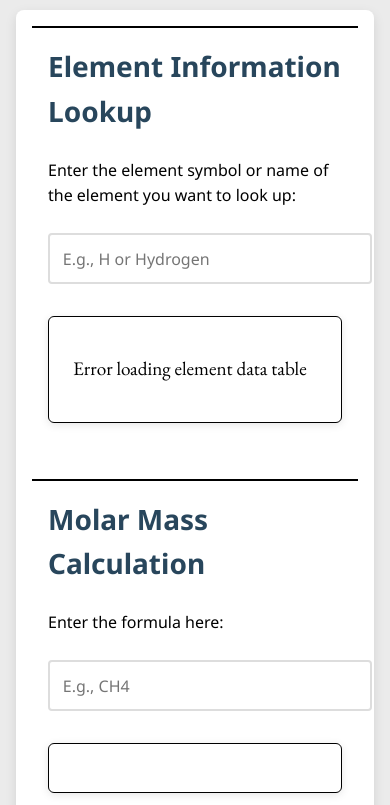
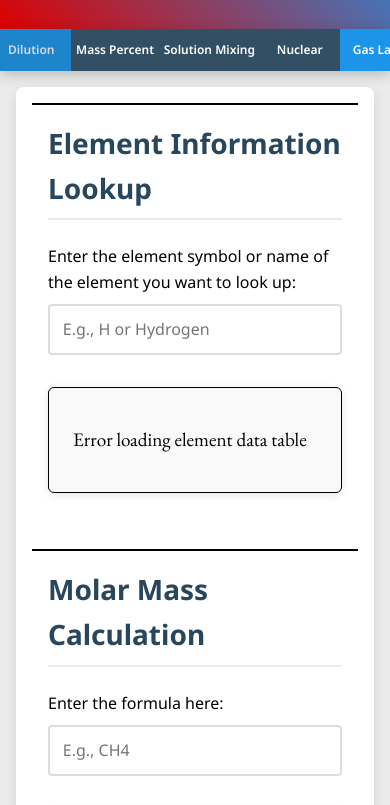
Before and after one commit to richie-rich90454/Chemistry-Utility, a website: page index.html in a window 390 px wide. Shown: the part 118-923 px from the top of the page. Drawn offline with nearby package versions, Linux system fonts and the light colour scheme; no server answers.

Commit message:
added a navbar for better navigation

```diff
--- a/index.html
+++ b/index.html
@@ -54,39 +54,98 @@
                 --text-dark: #000;
                 --accent-color: #4CAF50;
                 --shadow-color: rgba(0, 0, 0, .1);
+                --nav-height: 70px;
+            }
+            *{
+                margin: 0;
+                padding: 0;
+                box-sizing: border-box;
             }
             body{
                 font-family: "Noto Sans", sans-serif;
-                margin: 0;
-                padding: 0;
                 background-color: var(--light-gray);
                 color: var(--text-dark);
                 line-height: 1.6;
+            }
+            header{
+                background: linear-gradient(45deg, var(--primary-red), var(--primary-blue));
+                padding: 2rem;
+                text-align: center;
+                box-shadow: 0 4px 12px var(--shadow-color);
             }
             h1{
                 font-family: "Noto Sans", sans-serif;
                 color: #FFF;
                 font-size: 3.5rem;
-                background: linear-gradient(45deg, var(--primary-red), var(--primary-blue));
-                margin: 0 0 1rem 0;
-                padding: 2rem;
-                text-align: center;
+                margin: 0;
                 text-shadow: 2px 2px 4px rgba(0, 0, 0, .3);
             }
-            h2{
-                font-family: "Noto Sans", sans-serif;
-                font-size: 1.75rem;
-                margin: 0 0 1.5rem 0;
-                color: var(--dark-blue);
+            .tagline{
+                color: #FFF;
+                font-size: 1.2rem;
+                margin-top: .5rem;
+                opacity: .9;
             }
-            #footer{
-                font-family: "Noto Sans", sans-serif;
+            nav{
+                background-color: var(--dark-blue);
+                position: sticky;
+                top: 0;
+                z-index: 100;
+                box-shadow: 0 4px 12px rgba(0, 0, 0, .2);
+            }
+            .nav-container{
+                max-width: 1400px;
+                margin: 0 auto;
+                padding: 0 20px;
+                overflow-x: auto;
+                -webkit-overflow-scrolling: touch;
+            }
+            nav ul{
+                display: flex;
+                justify-content: center;
+                list-style-type: none;
+                margin: 0;
+                padding: 0;
+            }
+            nav li{
+                flex: 0 0 auto;
+                min-width: 120px;
                 text-align: center;
-                background-color: var(--dark-blue);
+            }
+            nav a{
+                display: block;
                 color: #FFF;
-                padding: 2rem;
-                margin-top: 2rem;
+                text-decoration: none;
+                padding: 1rem .5rem;
+                transition: all .3s ease;
                 font-size: .9rem;
+                text-align: center;
+                white-space: nowrap;
+                font-weight: 600;
+                position: relative;
+                overflow: hidden;
+                background-color: rgba(255, 255, 255, .05);
+            }
+            nav a::before{
+                content: '';
+                position: absolute;
+                bottom: 0;
+                left: 0;
+                width: 100%;
+                height: 0;
+                background-color: var(--primary-blue);
+                transition: height .3s ease;
+                z-index: -1;
+            }
+            nav a:hover::before, nav a:focus::before{
+                height: 100%;
+            }
+            nav a.active{
+                background-color: var(--primary-blue);
+            }
+            nav a.active::before{
+                height: 100%;
+                background-color: var(--primary-red);
             }
             #main{
                 font-family: "Noto Sans", sans-serif;
@@ -102,9 +161,24 @@
                 padding: 2rem;
                 margin: 0 0 2rem 0;
                 border-top: 2px solid var(--text-dark);
+                scroll-margin-top: var(--nav-height);
             }
             .main-groups:last-child{
                 border-bottom: 2px solid var(--text-dark);
+            }
+            h2{
+                font-family: "Noto Sans", sans-serif;
+                font-size: 1.75rem;
+                margin: 0 0 1.5rem 0;
+                color: var(--dark-blue);
+                padding-bottom: .5rem;
+                border-bottom: 2px solid var(--light-gray);
+            }
+            h3{
+                font-family: "Noto Sans", sans-serif;
+                font-size: 1.4rem;
+                margin: 1.5rem 0 1rem;
+                color: var(--primary-blue);
             }
             input[type="text"], input[type="number"], select{
                 font-family: "Noto Sans", sans-serif;
@@ -131,6 +205,8 @@
                 font-size: 1rem;
                 transition: background-color .3s ease, transform .3s ease;
                 box-shadow: 0 2px 4px var(--shadow-color);
+                margin: 1rem 0;
+                font-weight: 600;
             }
             button:hover{
                 background-color: var(--dark-blue);
@@ -145,6 +221,7 @@
                 border: 1px solid var(--text-dark);
                 font-size: 1.2rem;
                 box-shadow: 0 2px 8px var(--shadow-color);
+                background-color: #F9F9F9;
             }
             .result p{
                 margin: .8rem 0;
@@ -175,10 +252,25 @@
                 font-family: "EB Garamond", serif;
                 font-variant-numeric: subscripts;
             }
+            #footer{
+                text-align: center;
+                background-color: var(--dark-blue);
+                color: #FFF;
+                padding: 2rem;
+                margin-top: 2rem;
+                font-size: .9rem;
+            }
+            .footer-content{
+                max-width: 1200px;
+                margin: 0 auto;
+            }
             @media (max-width: 768px){
                 h1{
                     font-size: 2.5rem;
                     padding: 1.5rem;
+                }
+                .tagline{
+                    font-size: 1rem;
                 }
                 #main{
                     margin: 1rem;
@@ -190,6 +282,26 @@
                 }
                 .input-group{
                     grid-template-columns: 1fr;
+                }
+                nav li{
+                    min-width: 100px;
+                }
+                nav a{
+                    padding: .8rem .4rem;
+                    font-size: .8rem;
+                }
+            }
+            @media (max-width: 480px){
+                h1{
+                    font-size: 2rem;
+                    padding: 1rem;
+                }
+                nav li{
+                    min-width: 80px;
+                }
+                nav a{
+                    padding: .7rem .3rem;
+                    font-size: .75rem;
                 }
             }
             @media (min-width: 1200px){
@@ -203,6 +315,23 @@
         <header>
             <h1>Chemistry Utility</h1>
         </header>
+        <nav>
+            <div class="nav-container">
+                <ul>
+                    <li><a href="#element-lookup" class="active">Element Lookup</a></li>
+                    <li><a href="#mass-calc">Molar Mass</a></li>
+                    <li><a href="#balancing">Equation Balancer</a></li>
+                    <li><a href="#dilution-calc">Dilution</a></li>
+                    <li><a href="#mass-percent-calc">Mass Percent</a></li>
+                    <li><a href="#solution-mixing-calc">Solution Mixing</a></li>
+                    <li><a href="#nuclear-chemistry">Nuclear</a></li>
+                    <li><a href="#gas-laws">Gas Laws</a></li>
+                    <li><a href="#electrochemistry">Electrochemistry</a></li>
+                    <li><a href="#stoichiometry">Stoichiometry</a></li>
+                    <li><a href="#bond-type-predictor">Bond Type</a></li>
+                </ul>
+            </div>
+        </nav>
         <main id="main">
             <div id="element-lookup" class="main-groups">
                 <h2>Element Information Lookup</h2>
@@ -421,6 +550,6 @@
             <p>&copy; 2025 Richards Blogs | All Rights Reserved</p>
             <p>Main site: <a href="https://www.richardsblogs.com" target="_blank">www.richardsblogs.com</a></p>
         </footer>
-        <script src="script.min.js"></script>
+        <script src="script.js"></script>
     </body>
 </html>
--- a/script.js
+++ b/script.js
@@ -1283,4 +1283,42 @@ document.addEventListener("DOMContentLoaded", function(){
         elementInfo.innerHTML="<p>Error loading element data table</p>";
         elementInfo.classList.add("show");
     });
+    let navLinks=document.querySelectorAll("nav a");
+    let mainGroups=document.querySelectorAll(".main-groups");
+    let navHeight=document.querySelector("nav").offsetHeight;
+    for (let i=0;i<navLinks.length;i++){
+        navLinks[i].addEventListener("click", function (event){
+            event.preventDefault();
+            for (let j=0;j<navLinks.length;j++){
+                navLinks[j].classList.remove("active");
+            }
+            this.classList.add("active");
+            let targetId=this.getAttribute("href");
+            let targetElement=document.querySelector(targetId);
+            if (targetElement){
+                let targetPosition=targetElement.offsetTop-navHeight;
+                window.scrollTo({
+                    top: targetPosition,
+                    behavior: "smooth"
+                });
+            }
+        });
+    }
+    window.addEventListener("scroll", function (){
+        let currentPosition=window.scrollY;
+        for (let i=0;i<mainGroups.length;i++){
+            let section=mainGroups[i];
+            let sectionTop=section.offsetTop-navHeight-20;
+            let sectionBottom=sectionTop+section.offsetHeight;
+            if (currentPosition>=sectionTop&&currentPosition<sectionBottom){
+                let id=section.getAttribute("id");
+                for (let j=0;j<navLinks.length;j++){
+                    navLinks[j].classList.remove("active");
+                    if (navLinks[j].getAttribute("href")=="#"+id){
+                        navLinks[j].classList.add("active");
+                    }
+                }
+            }
+        }
+    });
 });
```
Lines whose indentation alone changed are shown as unchanged.
